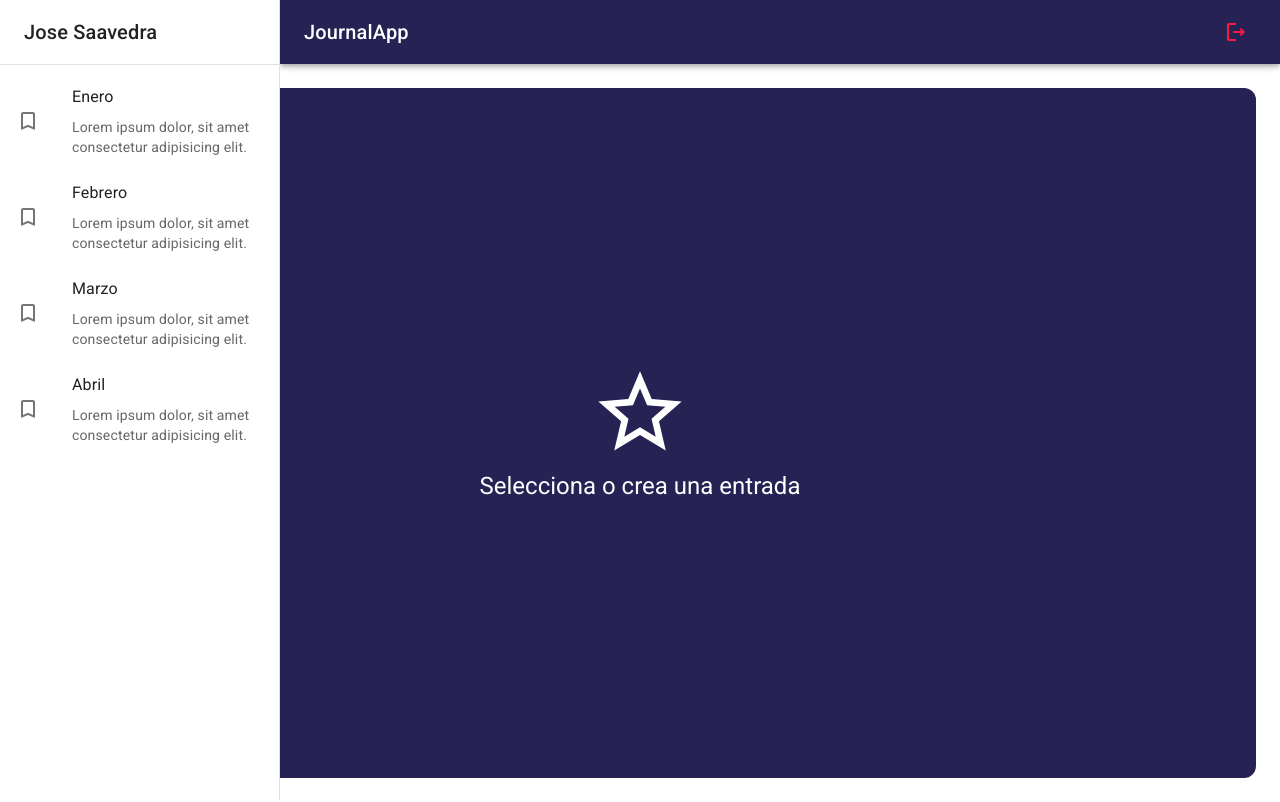
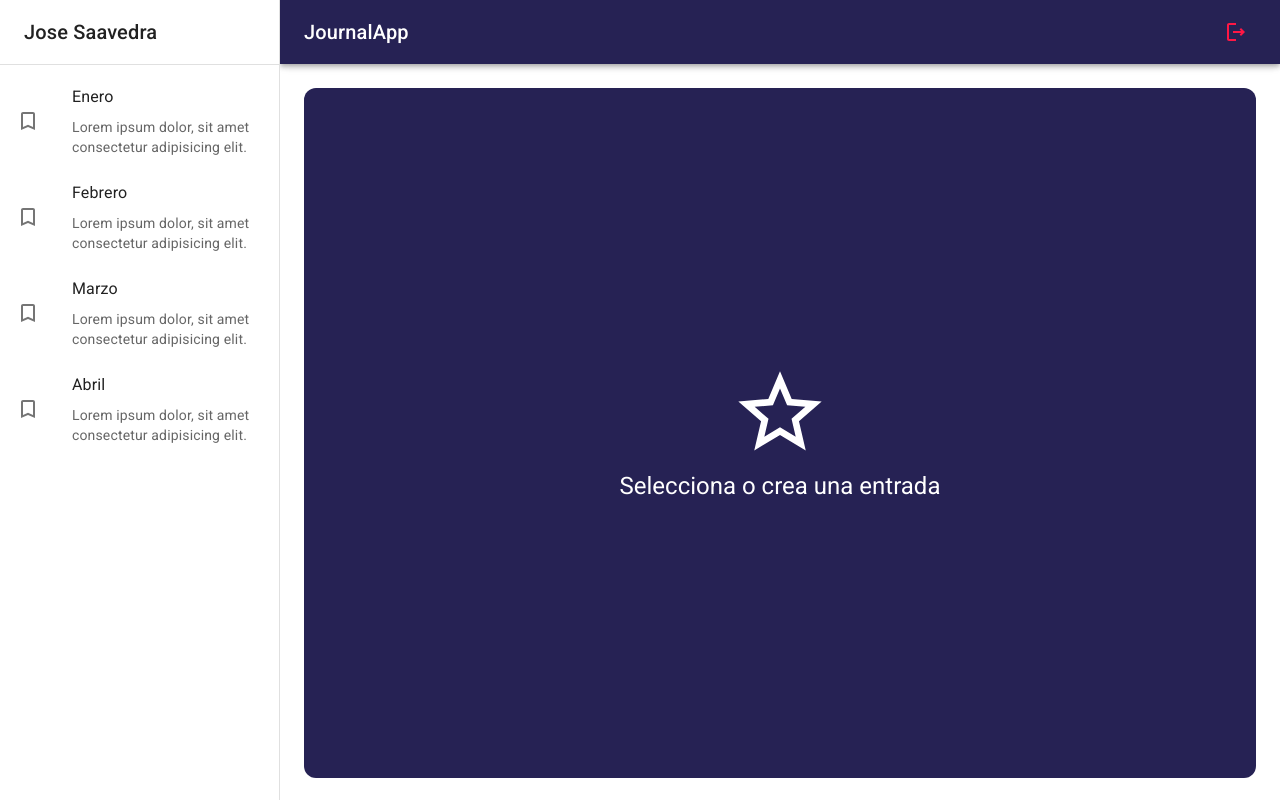
Before and after one commit to josefran14/journal-app, a React (Vite) app: page / in a window 1280 px wide. Built offline with nearby package versions, Linux system fonts and the light colour scheme.

Commit message:
Cambios en el estilo del componente NothingSelectedView

```diff
--- a/src/journal/layout/JournalLayout.jsx
+++ b/src/journal/layout/JournalLayout.jsx
@@ -10,7 +10,7 @@ export const JournalLayout = ({children}) => {
 
         <NavBar drawerWidth={drawerWidth}/>
 
-        <SideBar drawerWidth={drawerWidth}/>
+         <SideBar drawerWidth={drawerWidth}/>
 
         <Box component='main' sx={{flexGrow: 1, p: 3, }}>
 
--- a/src/journal/pages/JournalPage.jsx
+++ b/src/journal/pages/JournalPage.jsx
@@ -1,5 +1,7 @@
 import { JournalLayout } from "../layout/JournalLayout";
 import { NothingSelectedView } from "../views/NothingSelectedView";
+
+let drawerWidth = 280
 
 export const JournalPage = () => {
   return (
@@ -7,7 +9,7 @@ export const JournalPage = () => {
 
       {/* <Typography>Lorem ipsum dolor, sit amet consectetur adipisicing elit. Dolores reprehenderit dignissimos ratione eaque excepturi praesentium consequatur architecto illum doloremque distinctio, eligendi et officiis recusandae voluptas ex voluptatem similique porro sequi!</Typography> */}
 
-       <NothingSelectedView/>
+       <NothingSelectedView drawerWidth={drawerWidth}/>
       {/* NoteView */}
 
     </JournalLayout>
--- a/src/journal/views/NothingSelectedView.jsx
+++ b/src/journal/views/NothingSelectedView.jsx
@@ -1,7 +1,7 @@
 import { StarOutline } from "@mui/icons-material"
 import { Grid, Typography } from "@mui/material"
 
-export const NothingSelectedView = () => {
+export const NothingSelectedView = ({drawerWidth}) => {
   return (
     <Grid
      container
@@ -9,7 +9,13 @@ export const NothingSelectedView = () => {
      direction= "column"
      alignItems= "center"
      justifyContent= "center"
-     sx={{minHeight: "calc(100vh - 110px)", backgroundColor: "primary.main", borderRadius: 3}}
+     sx={{
+      minHeight: "calc(100vh - 110px)",
+      backgroundColor: "primary.main",
+      borderRadius: 3,
+      width: { sm:`calc(100% - ${drawerWidth}px)`},
+      ml: {sm: `${drawerWidth}px`}
+    }}
      >
 
         <Grid item xs={12}>
```
